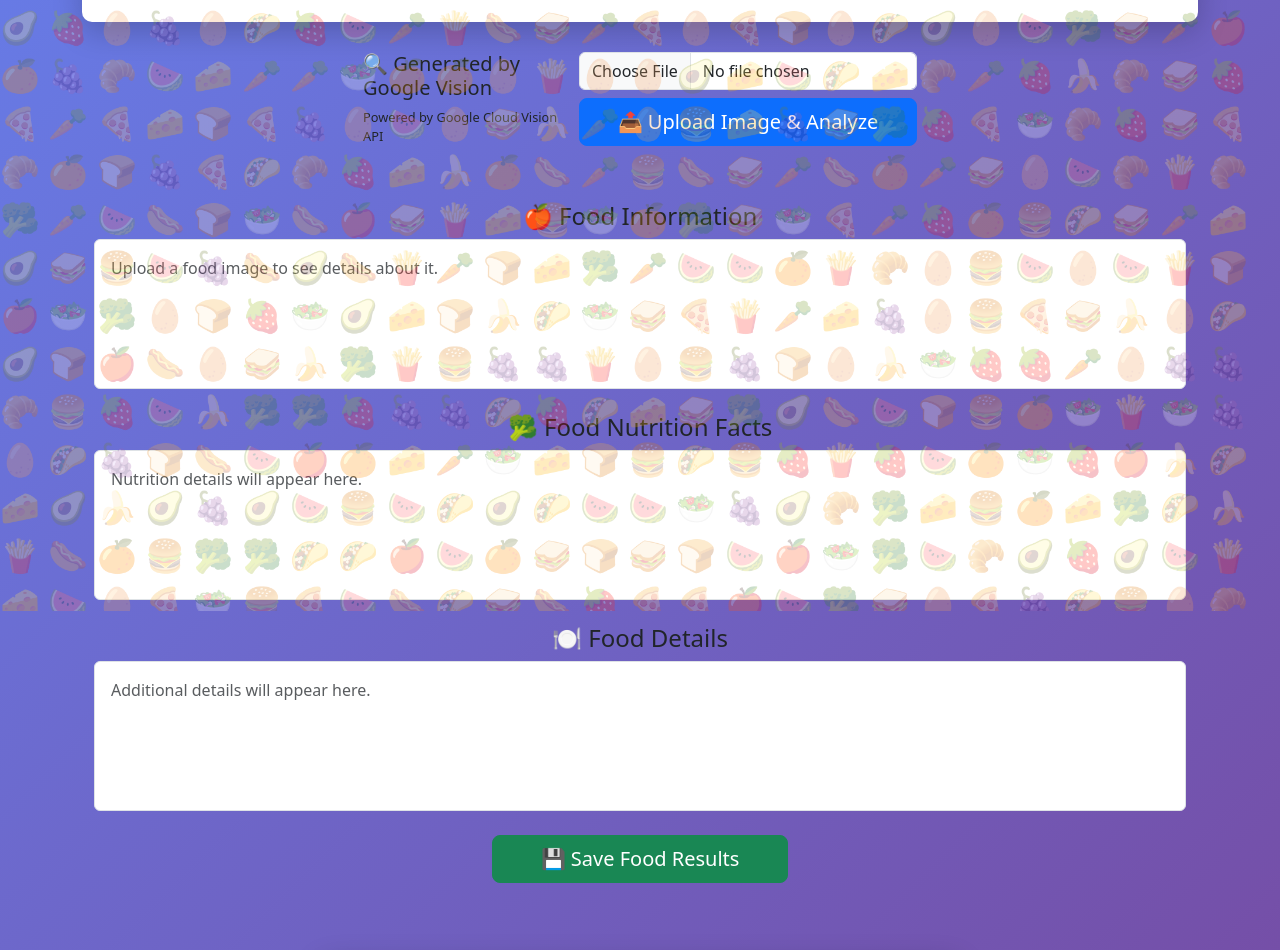
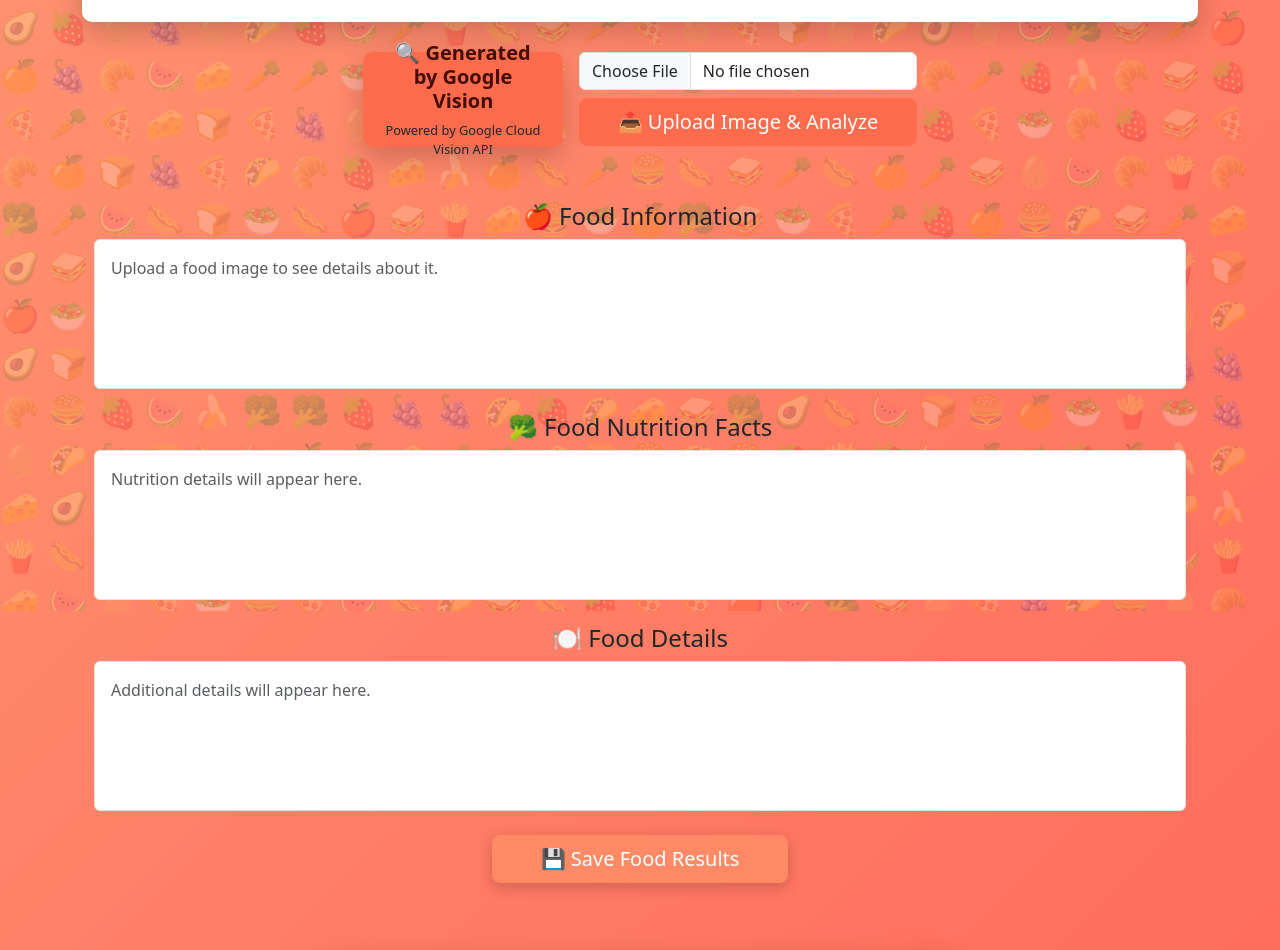
Before and after one commit to mandrews3/Foodies, a website: page public/josh.html in a window 1280 px wide. Shown: the part 189-1139 px from the top of the page. Drawn offline with nearby package versions, Linux system fonts and the light colour scheme.

Commit message:
Update style.css

```diff
--- a/public/style.css
+++ b/public/style.css
@@ -1,34 +1,96 @@
 body {
-    background: linear-gradient(135deg, #667eea 0%, #764ba2 100%);
+    background: linear-gradient(135deg, rgba(255, 138, 101, 0.92) 0%, rgba(255, 94, 77, 0.92) 100%);
     min-height: 100vh;
     padding: 20px 0;
 }
+
+body>.container {
+    position: relative;
+    z-index: 1;
+}
+
 .app-header {
     background: white;
     border-radius: 10px;
     padding: 30px;
     margin-bottom: 30px;
-    box-shadow: 0 10px 30px rgba(0,0,0,0.2);
+    box-shadow: 0 10px 30px rgba(0, 0, 0, 0.2);
 }
+
 .movie-card {
     transition: transform 0.3s ease;
     cursor: pointer;
 }
+
 .movie-card:hover {
     transform: translateY(-5px);
 }
+
 .watched-badge {
     position: absolute;
     top: 10px;
     right: 10px;
 }
+
 .rating-stars {
     color: #ffc107;
 }
+
 footer {
     background: white;
     border-radius: 10px;
     padding: 20px;
     margin-top: 30px;
-    box-shadow: 0 10px 30px rgba(0,0,0,0.2);
+    box-shadow: 0 10px 30px rgba(0, 0, 0, 0.2);
 }
+
+.api-info-box {
+    background: #ff6b4d;
+    border-radius: 10px;
+    padding: 20px;
+    box-shadow: 0 10px 30px rgba(0, 0, 0, 0.2);
+    text-align: center;
+    display: flex;
+    flex-direction: column;
+    justify-content: center;
+}
+
+.api-info-box h5 {
+    color: #420d02;
+    font-weight: bold;
+}
+
+.api-info-box ul {
+    list-style-position: inside;
+    padding-left: 0;
+}
+
+.btn-primary {
+    background-color: #ff6b4d !important;
+    border-color: #ff6b4d !important;
+}
+
+.btn-primary:hover {
+    background-color: #ff5e3a !important;
+    border-color: #ff5e3a !important;
+}
+
+#saveButton {
+    background-color: #ff8a65 !important;
+    border-color: #ff8a65 !important;
+    color: white;
+    transition: transform 0.2s, box-shadow 0.2s;
+    box-shadow: 0 4px 15px rgba(0, 0, 0, 0.2);
+}
+
+#saveButton:active {
+    transform: scale(0.95);
+    box-shadow: 0 2px 8px rgba(0, 0, 0, 0.2);
+}
+
+#saveButton:hover {
+    background-color: #ff7043 !important;
+    border-color: #ff7043 !important;
+    transform: translateY(-2px);
+    box-shadow: 0 6px 20px rgba(0, 0, 0, 0.3);
+}
```
